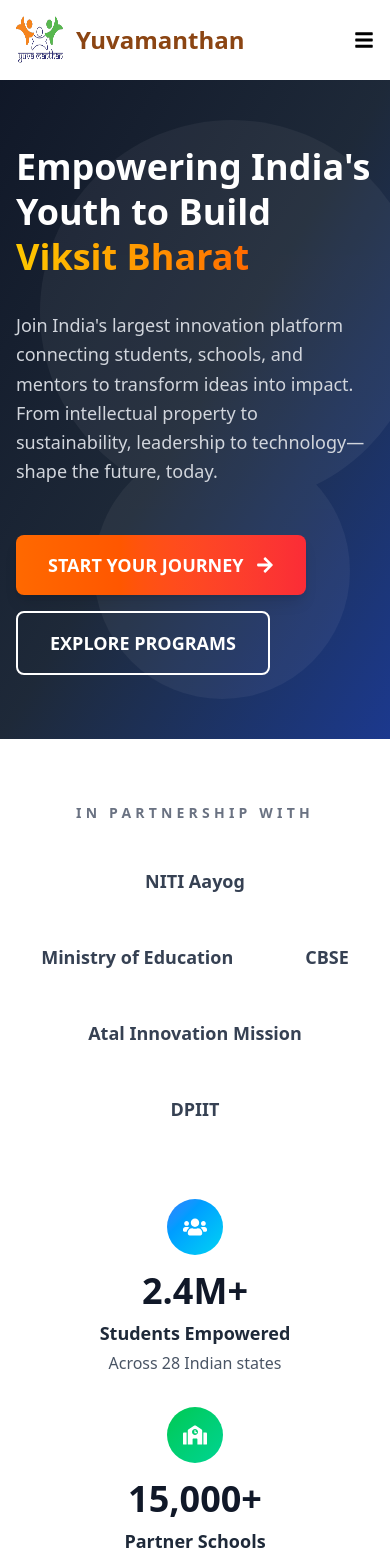
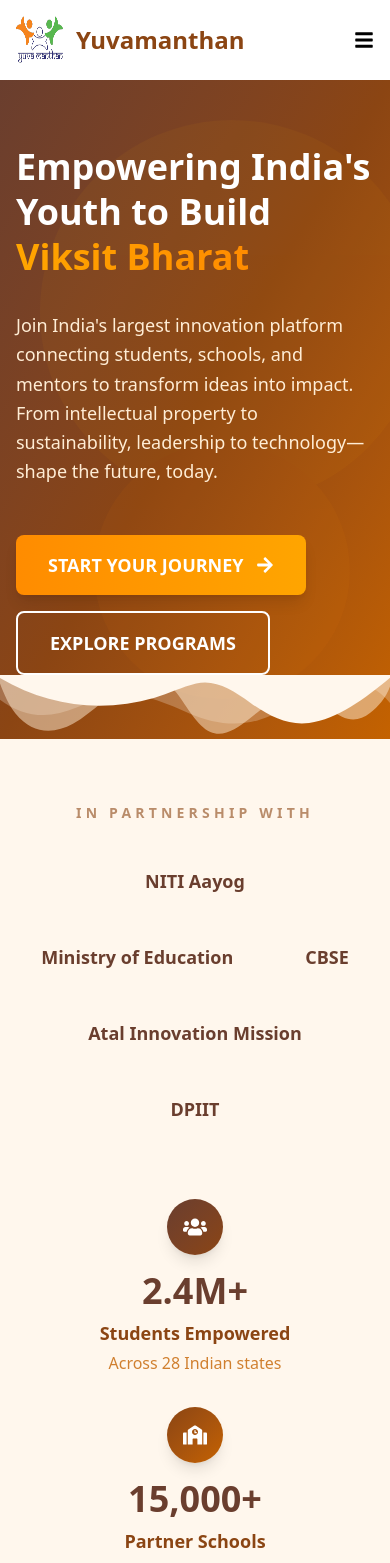
Before and after one commit to PrateekMishraaa/Yuvamanthan, a React app: page / in a window 390 px wide. Shown: the top 1563 px of the page. Built offline with nearby package versions, Linux system fonts and the light colour scheme; the HTML template or start-up script is replaced by a standard one.

Commit message:
homepage theme update

```diff
--- a/src/Pages/HomePage.jsx
+++ b/src/Pages/HomePage.jsx
@@ -18,34 +18,57 @@
 import { motion } from "framer-motion";
 
 const HomePage = () => {
+  // Color theme constants from YuuthCommunity
+  const COLORS = {
+    primary: {
+      dark: "#6A3E2E",
+      medium: "#8B4513",
+      light: "#E07B00"
+    },
+    secondary: {
+      dark: "#C46200",
+      medium: "#FF8C00",
+      light: "#FFA500"
+    },
+    background: {
+      light: "#FFF7ED",
+      lighter: "#FFEDD5",
+      white: "#FFFFFF"
+    }
+  };
+
   const stats = [
     {
       number: "2.4M+",
       title: "Students Empowered",
       description: "Across 28 Indian states",
       icon: <FaUsers className="text-2xl" />,
-      color: "bg-gradient-to-br from-blue-500 to-cyan-400"
+      color: "from-[#6A3E2E] to-[#8B4513]",
+      bgLight: "bg-[#6A3E2E]/10"
     },
     {
       number: "15,000+",
       title: "Partner Schools",
       description: "Government & private",
       icon: <FaSchool className="text-2xl" />,
-      color: "bg-gradient-to-br from-green-500 to-emerald-400"
+      color: "from-[#8B4513] to-[#C46200]",
+      bgLight: "bg-[#8B4513]/10"
     },
     {
       number: "450+",
       title: "Expert Mentors",
       description: "Industry & academia",
       icon: <FaHandsHelping className="text-2xl" />,
-      color: "bg-gradient-to-br from-purple-500 to-pink-400"
+      color: "from-[#C46200] to-[#E07B00]",
+      bgLight: "bg-[#C46200]/10"
     },
     {
       number: "₹12Cr+",
       title: "Scholarships",
       description: "Supporting students",
       icon: <FaChartLine className="text-2xl" />,
-      color: "bg-gradient-to-br from-orange-500 to-yellow-400"
+      color: "from-[#E07B00] to-[#FF8C00]",
+      bgLight: "bg-[#E07B00]/10"
     },
   ];
 
@@ -57,9 +80,10 @@
       students: "500K+",
       duration: "12 Weeks",
       link: "/nipam",
-      gradient: "from-orange-500 to-orange-600",
+      gradient: "from-[#6A3E2E] to-[#8B4513]",
       icon: <FaLightbulb />,
-      highlight: true
+      highlight: true,
+      tagColor: "from-[#6A3E2E] to-[#8B4513]"
     },
     {
       title: "Air Quality Champions",
@@ -68,9 +92,10 @@
       students: "350K+",
       duration: "Ongoing",
       link: "/air-quality",
-      gradient: "from-emerald-500 to-green-600",
+      gradient: "from-[#8B4513] to-[#C46200]",
       icon: <FaLeaf />,
-      highlight: true
+      highlight: true,
+      tagColor: "from-[#8B4513] to-[#C46200]"
     },
     {
       title: "Yuva manthan UN",
@@ -79,9 +104,10 @@
       students: "180K+",
       duration: "Annual",
       link: "/yuvamanthan-un",
-      gradient: "from-blue-600 to-indigo-700",
+      gradient: "from-[#C46200] to-[#E07B00]",
       icon: <FaGlobeAmericas />,
-      highlight: false
+      highlight: false,
+      tagColor: "from-[#C46200] to-[#E07B00]"
     },
     {
       title: "Innovation Hackathon",
@@ -90,9 +116,10 @@
       students: "25K+",
       duration: "Quarterly",
       link: "/hackathon",
-      gradient: "from-purple-600 to-pink-600",
+      gradient: "from-[#E07B00] to-[#FF8C00]",
       icon: <FaRocket />,
-      highlight: true
+      highlight: true,
+      tagColor: "from-[#E07B00] to-[#FF8C00]"
     },
   ];
 
@@ -100,12 +127,12 @@
     <>
       <Navbar />
 
-      {/* HERO SECTION - EXACTLY AS SHOWN */}
-      <section className="relative w-full px-4 sm:px-6 lg:px-24 py-16 md:py-28 bg-gradient-to-br from-gray-900 via-gray-800 to-blue-900 overflow-hidden">
-        {/* Background pattern */}
+      {/* HERO SECTION - Updated with brand colors */}
+      <section className="relative w-full px-4 sm:px-6 lg:px-24 py-16 md:py-28 bg-gradient-to-br from-[#6A3E2E] via-[#8B4513] to-[#C46200] overflow-hidden">
+        {/* Background pattern with brand opacity */}
         <div className="absolute inset-0 opacity-5">
-          <div className="absolute top-10 left-10 w-96 h-96 bg-white rounded-full"></div>
-          <div className="absolute bottom-10 right-10 w-64 h-64 bg-white rounded-full"></div>
+          <div className="absolute top-10 left-10 w-96 h-96 bg-[#FFA500] rounded-full"></div>
+          <div className="absolute bottom-10 right-10 w-64 h-64 bg-[#FF8C00] rounded-full"></div>
         </div>
 
         <div className="relative z-10 max-w-6xl mx-auto">
@@ -115,10 +142,13 @@
             transition={{ duration: 0.8 }}
           >
             <h1 className="text-4xl sm:text-5xl md:text-6xl lg:text-7xl font-bold text-white leading-tight">
-              Empowering India's Youth to Build <span className="text-transparent bg-clip-text bg-gradient-to-r from-yellow-400 to-orange-500">Viksit Bharat</span>
+              Empowering India's Youth to Build{" "}
+              <span className="text-transparent bg-clip-text bg-gradient-to-r from-[#FFA500] to-[#FF8C00]">
+                Viksit Bharat
+              </span>
             </h1>
 
-            <p className="mt-8 text-lg md:text-xl text-gray-300 max-w-3xl leading-relaxed">
+            <p className="mt-8 text-lg md:text-xl text-[#FFEDD5] max-w-3xl leading-relaxed">
               Join India's largest innovation platform connecting students, schools, and mentors to transform ideas into impact. From intellectual property to sustainability, leadership to technology—shape the future, today.
             </p>
 
@@ -127,7 +157,7 @@
                 <motion.button
                   whileHover={{ scale: 1.05 }}
                   whileTap={{ scale: 0.95 }}
-                  className="group bg-gradient-to-r from-orange-500 to-red-500 text-white px-8 py-4 rounded-lg font-semibold text-lg flex items-center gap-3 shadow-lg hover:shadow-xl transition-all"
+                  className="group bg-gradient-to-r from-[#FF8C00] to-[#FFA500] text-white px-8 py-4 rounded-lg font-semibold text-lg flex items-center gap-3 shadow-lg hover:shadow-xl transition-all"
                 >
                   START YOUR JOURNEY
                   <FaArrowRight className="group-hover:translate-x-2 transition-transform" />
@@ -137,7 +167,7 @@
                 <motion.button
                   whileHover={{ scale: 1.05 }}
                   whileTap={{ scale: 0.95 }}
-                  className="bg-transparent border-2 border-white text-white px-8 py-4 rounded-lg font-semibold text-lg hover:bg-white hover:text-gray-900 transition-all"
+                  className="bg-transparent border-2 border-white text-white px-8 py-4 rounded-lg font-semibold text-lg hover:bg-white hover:text-[#6A3E2E] transition-all"
                 >
                   EXPLORE PROGRAMS
                 </motion.button>
@@ -145,14 +175,23 @@
             </div>
           </motion.div>
         </div>
+
+        {/* Wave Divider - Brand style */}
+        <div className="absolute bottom-0 left-0 w-full overflow-hidden">
+          <svg viewBox="0 0 1200 120" preserveAspectRatio="none" className="relative block w-full h-16 md:h-24">
+            <path d="M0,0V46.29c47.79,22.2,103.59,32.17,158,28,70.36-5.37,136.33-33.31,206.8-37.5C438.64,32.43,512.34,53.67,583,72.05c69.27,18,138.3,24.88,209.4,13.08,36.15-6,69.85-17.84,104.45-29.34C989.49,25,1113-14.29,1200,52.47V0Z" opacity=".25" className="fill-current text-[#FFF7ED]"></path>
+            <path d="M0,0V15.81C13,36.92,27.64,56.86,47.69,72.05,99.41,111.27,165,111,224.58,91.58c31.15-10.15,60.09-26.07,89.67-39.8,40.92-19,84.73-46,130.83-49.67,36.26-2.85,70.9,9.42,98.6,31.56,31.77,25.39,62.32,62,103.63,73,40.44,10.79,81.35-6.69,119.13-24.28s75.16-39,116.92-43.05c59.73-5.85,113.28,22.88,168.9,38.84,30.2,8.66,59,6.17,87.09-7.5,22.43-10.89,48-26.93,60.65-49.24V0Z" opacity=".5" className="fill-current text-[#FFEDD5]"></path>
+            <path d="M0,0V5.63C149.93,59,314.09,71.32,475.83,42.57c43-7.64,84.23-20.12,127.61-26.46,59-8.63,112.48,12.24,165.56,35.4C827.93,77.22,886,95.24,951.2,90c86.53-7,172.46-45.71,248.8-84.81V0Z" className="fill-current text-[#FFF7ED]"></path>
+          </svg>
+        </div>
       </section>
 
-      {/* PARTNERS & STATS SECTION - EXACTLY AS SHOWN */}
-      <section className="py-16 px-4 sm:px-6 lg:px-24 bg-white">
+      {/* PARTNERS & STATS SECTION - Updated with brand colors */}
+      <section className="py-16 px-4 sm:px-6 lg:px-24 bg-[#FFF7ED]">
         <div className="max-w-6xl mx-auto">
           {/* Partners */}
           <div className="text-center mb-16">
-            <p className="uppercase tracking-[0.3em] text-gray-500 text-sm font-semibold mb-8">
+            <p className="uppercase tracking-[0.3em] text-[#8B4513]/60 text-sm font-semibold mb-8">
               IN PARTNERSHIP WITH
             </p>
             <div className="flex flex-wrap justify-center items-center gap-6 md:gap-10">
@@ -163,7 +202,7 @@
                   whileInView={{ opacity: 1, y: 0 }}
                   viewport={{ once: true }}
                   transition={{ delay: index * 0.1 }}
-                  className="text-gray-700 font-semibold text-lg px-6 py-3 hover:text-blue-600 transition-colors"
+                  className="text-[#6A3E2E] font-semibold text-lg px-6 py-3 hover:text-[#8B4513] transition-colors"
                 >
                   {partner}
                 </motion.div>
@@ -182,20 +221,20 @@
                 transition={{ delay: index * 0.1 }}
                 className="text-center"
               >
-                <div className={`inline-flex p-4 rounded-full ${stat.color} text-white mb-4`}>
+                <div className={`inline-flex p-4 rounded-full bg-gradient-to-br ${stat.color} text-white mb-4 shadow-lg`}>
                   {stat.icon}
                 </div>
-                <h3 className="text-4xl md:text-5xl font-bold text-gray-900 mb-2">{stat.number}</h3>
-                <p className="text-lg font-semibold text-gray-800 mb-1">{stat.title}</p>
-                <p className="text-gray-600">{stat.description}</p>
+                <h3 className="text-4xl md:text-5xl font-bold text-[#6A3E2E] mb-2">{stat.number}</h3>
+                <p className="text-lg font-semibold text-[#8B4513] mb-1">{stat.title}</p>
+                <p className="text-[#C46200]/80">{stat.description}</p>
               </motion.div>
             ))}
           </div>
         </div>
       </section>
 
-      {/* WHO WE ARE SECTION - EXACTLY AS SHOWN */}
-      <section className="py-20 px-4 sm:px-6 lg:px-24 bg-gradient-to-b from-gray-50 to-white">
+      {/* WHO WE ARE SECTION - Updated with brand colors */}
+      <section className="py-20 px-4 sm:px-6 lg:px-24 bg-gradient-to-b from-[#FFEDD5] to-[#FFF7ED]">
         <div className="max-w-6xl mx-auto">
           <div className="flex flex-col lg:flex-row gap-12 items-center">
             <motion.div
@@ -204,19 +243,19 @@
               viewport={{ once: true }}
               className="lg:w-1/2"
             >
-              <p className="uppercase tracking-[0.3em] text-gray-500 text-sm font-semibold mb-6">
+              <p className="uppercase tracking-[0.3em] text-[#8B4513]/60 text-sm font-semibold mb-6">
                 WHO WE ARE
               </p>
 
-              <h2 className="text-3xl sm:text-4xl md:text-5xl font-bold text-gray-900 mb-8 leading-tight">
+              <h2 className="text-3xl sm:text-4xl md:text-5xl font-bold text-[#6A3E2E] mb-8 leading-tight">
                 India's Largest Youth Innovation & Leadership Platform
               </h2>
 
               <div className="space-y-6">
-                <p className="text-lg text-gray-700 leading-relaxed">
+                <p className="text-lg text-[#8B4513] leading-relaxed">
                   Yuva manthan is a national movement democratizing access to innovation education, sustainable development training, and leadership opportunities for students across India.
                 </p>
-                <p className="text-lg text-gray-700 leading-relaxed">
+                <p className="text-lg text-[#8B4513]/80 leading-relaxed">
                   Founded with a mission to empower 10 million young minds by 2030, we partner with government bodies, schools, NGOs, and industry leaders to create transformative learning experiences.
                 </p>
               </div>
@@ -224,10 +263,10 @@
               <div className="flex items-center gap-6 mt-10">
                 <div className="flex -space-x-4">
                   {[1, 2, 3, 4].map((i) => (
-                    <div key={i} className="w-12 h-12 rounded-full bg-gradient-to-br from-blue-400 to-purple-500 border-2 border-white"></div>
+                    <div key={i} className="w-12 h-12 rounded-full bg-gradient-to-br from-[#6A3E2E] to-[#8B4513] border-2 border-[#FFEDD5]"></div>
                   ))}
                 </div>
-                <span className="text-gray-600 font-medium">Join 2.4M+ innovators</span>
+                <span className="text-[#C46200] font-medium">Join 2.4M+ innovators</span>
               </div>
             </motion.div>
 
@@ -238,14 +277,14 @@
               className="lg:w-1/2"
             >
               <div className="relative">
-                <div className="absolute -top-6 -right-6 w-32 h-32 bg-gradient-to-br from-yellow-400 to-orange-500 rounded-2xl rotate-12"></div>
-                <div className="relative bg-gradient-to-br from-blue-600 to-purple-700 rounded-3xl p-8 shadow-2xl">
+                <div className="absolute -top-6 -right-6 w-32 h-32 bg-gradient-to-br from-[#FFA500] to-[#FF8C00] rounded-2xl rotate-12"></div>
+                <div className="relative bg-gradient-to-br from-[#6A3E2E] to-[#8B4513] rounded-3xl p-8 shadow-2xl">
                   <div className="text-white">
                     <div className="flex items-center gap-4 mb-6">
-                      <FaCrown className="text-3xl text-yellow-300" />
+                      <FaCrown className="text-3xl text-[#FFA500]" />
                       <h3 className="text-2xl font-bold">Vision 2030</h3>
                     </div>
-                    <p className="text-lg mb-6">Empowering 10 million young innovators by 2030 through accessible innovation education.</p>
+                    <p className="text-lg mb-6 text-[#FFEDD5]">Empowering 10 million young innovators by 2030 through accessible innovation education.</p>
 
                     <div className="space-y-4">
                       {[
@@ -255,8 +294,8 @@
                         "Mentorship from 450+ experts"
                       ].map((item, idx) => (
                         <div key={idx} className="flex items-center gap-3">
-                          <div className="w-2 h-2 bg-green-400 rounded-full"></div>
-                          <span className="text-gray-200">{item}</span>
+                          <div className="w-2 h-2 bg-[#FFA500] rounded-full"></div>
+                          <span className="text-[#FFEDD5]">{item}</span>
                         </div>
                       ))}
                     </div>
@@ -268,18 +307,18 @@
         </div>
       </section>
 
-      {/* IMPACT PROGRAMS - EXACTLY AS SHOWN */}
-      <section className="py-20 px-4 sm:px-6 lg:px-24 bg-white">
+      {/* IMPACT PROGRAMS - Updated with brand colors */}
+      <section className="py-20 px-4 sm:px-6 lg:px-24 bg-[#FFF7ED]">
         <div className="max-w-6xl mx-auto">
           {/* Header */}
           <div className="text-center mb-16">
-            <p className="uppercase tracking-[0.3em] text-gray-500 text-sm font-semibold mb-4">
+            <p className="uppercase tracking-[0.3em] text-[#8B4513]/60 text-sm font-semibold mb-4">
               OUR IMPACT PROGRAMS
             </p>
-            <h2 className="text-3xl sm:text-4xl md:text-5xl font-bold text-gray-900 mb-6">
+            <h2 className="text-3xl sm:text-4xl md:text-5xl font-bold text-[#6A3E2E] mb-6">
               Discover Your Path to Innovation
             </h2>
-            <p className="text-lg text-gray-600 max-w-3xl mx-auto">
+            <p className="text-lg text-[#8B4513]/80 max-w-3xl mx-auto">
               Whether you're passionate about intellectual property, sustainability, global leadership, or technology—we have a program designed to unlock your potential and create real-world impact.
             </p>
           </div>
@@ -295,15 +334,11 @@
                 transition={{ delay: index * 0.2 }}
                 className="group"
               >
-                <div className="bg-gradient-to-r from-gray-900 to-gray-800 rounded-2xl overflow-hidden shadow-xl hover:shadow-2xl transition-all duration-300">
+                <div className="bg-gradient-to-r from-[#6A3E2E] to-[#8B4513] rounded-2xl overflow-hidden shadow-xl hover:shadow-2xl transition-all duration-300">
                   <div className="p-8">
                     <div className="flex justify-between items-start mb-6">
                       <div>
-                        <span className={`inline-block px-4 py-1 rounded-full text-xs font-bold uppercase mb-4 ${
-                          program.tag === "FLAGSHIP PROGRAM"
-                            ? "bg-gradient-to-r from-orange-500 to-red-500 text-white"
-                            : "bg-gradient-to-r from-emerald-500 to-green-600 text-white"
-                        }`}>
+                        <span className={`inline-block px-4 py-1 rounded-full text-xs font-bold uppercase mb-4 bg-gradient-to-r ${program.tagColor} text-white`}>
                           {program.tag}
                         </span>
                         <h3 className="text-2xl font-bold text-white mb-3">{program.title}</h3>
@@ -313,7 +348,7 @@
                       </div>
                     </div>
 
-                    <p className="text-gray-300 mb-8 leading-relaxed">
+                    <p className="text-[#FFEDD5] mb-8 leading-relaxed">
                       {program.description}
                     </p>
 
@@ -322,17 +357,17 @@
                         <div className="flex items-center gap-6">
                           <div>
                             <div className="text-2xl font-bold">{program.students}</div>
-                            <div className="text-sm text-gray-400">Students</div>
+                            <div className="text-sm text-[#FFEDD5]/80">Students</div>
                           </div>
                           <div>
                             <div className="text-xl font-bold">{program.duration}</div>
-                            <div className="text-sm text-gray-400">Duration</div>
+                            <div className="text-sm text-[#FFEDD5]/80">Duration</div>
                           </div>
                         </div>
                       </div>
                       <Link
                         to={program.link}
-                        className="group/link flex items-center gap-2 text-white font-semibold hover:text-orange-400 transition-colors"
+                        className="group/link flex items-center gap-2 text-white font-semibold hover:text-[#FFA500] transition-colors"
                       >
                         Learn More →
                       </Link>
@@ -354,38 +389,34 @@
                 transition={{ delay: (index + 2) * 0.2 }}
                 className="group"
               >
-                <div className="bg-white rounded-2xl border border-gray-200 overflow-hidden shadow-lg hover:shadow-xl transition-all duration-300">
+                <div className="bg-white rounded-2xl border border-[#6A3E2E]/20 overflow-hidden shadow-lg hover:shadow-xl transition-all duration-300">
                   <div className="p-8">
                     <div className="flex justify-between items-start mb-6">
                       <div>
-                        <span className={`inline-block px-4 py-1 rounded-full text-xs font-bold uppercase mb-4 ${
-                          program.tag === "LEADERSHIP"
-                            ? "bg-gradient-to-r from-blue-500 to-indigo-600 text-white"
-                            : "bg-gradient-to-r from-purple-500 to-pink-600 text-white"
-                        }`}>
+                        <span className={`inline-block px-4 py-1 rounded-full text-xs font-bold uppercase mb-4 bg-gradient-to-r ${program.tagColor} text-white`}>
                           {program.tag}
                         </span>
-                        <h3 className="text-2xl font-bold text-gray-900 mb-3">{program.title}</h3>
+                        <h3 className="text-2xl font-bold text-[#6A3E2E] mb-3">{program.title}</h3>
                       </div>
                       <div className={`p-3 rounded-full bg-gradient-to-r ${program.gradient} text-white`}>
                         {program.icon}
                       </div>
                     </div>
 
-                    <p className="text-gray-600 mb-8 leading-relaxed">
+                    <p className="text-[#8B4513]/80 mb-8 leading-relaxed">
                       {program.description}
                     </p>
 
                     <div className="flex justify-between items-center">
-                      <div className="text-gray-900">
+                      <div className="text-[#6A3E2E]">
                         <div className="flex items-center gap-6">
                           <div>
                             <div className="text-2xl font-bold">{program.students}</div>
-                            <div className="text-sm text-gray-600">Students</div>
+                            <div className="text-sm text-[#8B4513]/60">Students</div>
                           </div>
                           <div>
                             <div className="text-xl font-bold">{program.duration}</div>
-                            <div className="text-sm text-gray-600">Duration</div>
+                            <div className="text-sm text-[#8B4513]/60">Duration</div>
                           </div>
                         </div>
                       </div>
@@ -393,8 +424,8 @@
                         to={program.link}
                         className={`group/link flex items-center gap-2 font-semibold ${
                           program.tag === "LEADERSHIP"
-                            ? "text-blue-600 hover:text-blue-800"
-                            : "text-purple-600 hover:text-purple-800"
+                            ? "text-[#C46200] hover:text-[#E07B00]"
+                            : "text-[#E07B00] hover:text-[#FF8C00]"
                         } transition-colors`}
                       >
                         {program.tag === "LEADERSHIP" ? "Register Now →" : "View Challenges →"}
@@ -414,7 +445,7 @@
             className="text-center mt-12"
           >
             <Link to="/programs">
-              <button className="inline-flex items-center gap-3 bg-gradient-to-r from-orange-500 to-red-500 text-white px-8 py-4 rounded-lg font-semibold text-lg hover:shadow-xl transition-all">
+              <button className="inline-flex items-center gap-3 bg-gradient-to-r from-[#FF8C00] to-[#FFA500] text-white px-8 py-4 rounded-lg font-semibold text-lg hover:shadow-xl transition-all">
                 Join the Movement →
               </button>
             </Link>
@@ -422,67 +453,7 @@
         </div>
       </section>
 
-      {/* FINAL CTA - EXACTLY AS SHOWN */}
-      <section className="py-24 px-4 sm:px-6 lg:px-24 bg-gradient-to-br from-blue-900 via-indigo-900 to-purple-900">
-        <div className="max-w-4xl mx-auto text-center">
-          <motion.div
-            initial={{ opacity: 0, scale: 0.9 }}
-            whileInView={{ opacity: 1, scale: 1 }}
-            viewport={{ once: true }}
-          >
-            <p className="uppercase tracking-[0.3em] text-white/80 text-sm font-semibold mb-6">
-              JOIN THE MOVEMENT
-            </p>
 
-            <h2 className="text-4xl sm:text-5xl md:text-6xl font-bold text-white mb-8 leading-tight">
-              Your Ideas Can Change India
-            </h2>
-
-            <p className="text-xl text-white/90 mb-12 max-w-2xl mx-auto leading-relaxed">
-              Don't wait for tomorrow to build the future. Register now to access programs, mentorship, events, and a community of innovators.
-            </p>
-
-            <div className="flex flex-col sm:flex-row gap-6 justify-center">
-              <Link to="/register">
-                <motion.button
-                  whileHover={{ scale: 1.05 }}
-                  whileTap={{ scale: 0.95 }}
-                  className="bg-gradient-to-r from-green-500 to-emerald-600 text-white px-10 py-4 rounded-lg font-semibold text-lg shadow-lg hover:shadow-xl transition-all w-full sm:w-auto"
-                >
-                  REGISTER FREE
-                </motion.button>
-              </Link>
-
-              <Link to="/contact">
-                <motion.button
-                  whileHover={{ scale: 1.05 }}
-                  whileTap={{ scale: 0.95 }}
-                  className="bg-transparent border-2 border-white text-white px-10 py-4 rounded-lg font-semibold text-lg hover:bg-white hover:text-blue-900 transition-all w-full sm:w-auto"
-                >
-                  TALK TO OUR TEAM
-                </motion.button>
-              </Link>
-            </div>
-
-            <div className="mt-12 pt-8 border-t border-white/20">
-              <div className="flex flex-wrap justify-center items-center gap-8 text-white/70">
-                <div className="flex items-center gap-2">
-                  <FaMedal className="text-yellow-400" />
-                  <span>450+ Expert Mentors</span>
-                </div>
-                <div className="flex items-center gap-2">
-                  <FaSchool className="text-blue-400" />
-                  <span>15,000+ Partner Schools</span>
-                </div>
-                <div className="flex items-center gap-2">
-                  <FaUsers className="text-green-400" />
-                  <span>2.4M+ Students</span>
-                </div>
-              </div>
-            </div>
-          </motion.div>
-        </div>
-      </section>
 
       <Footer />
     </>
```
